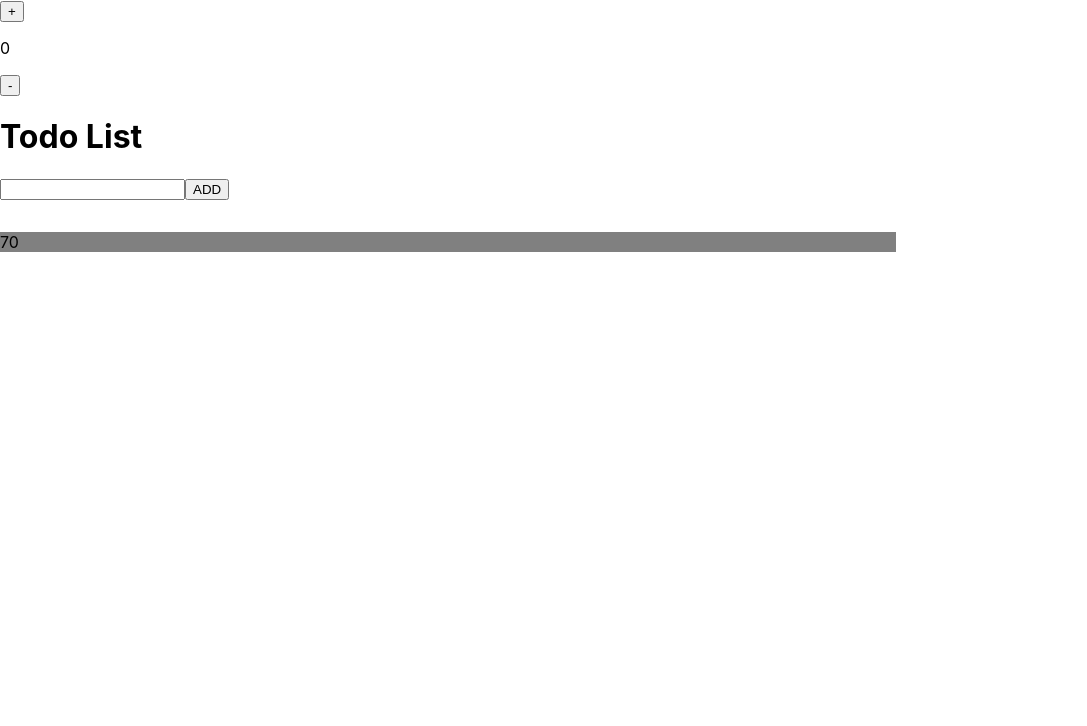
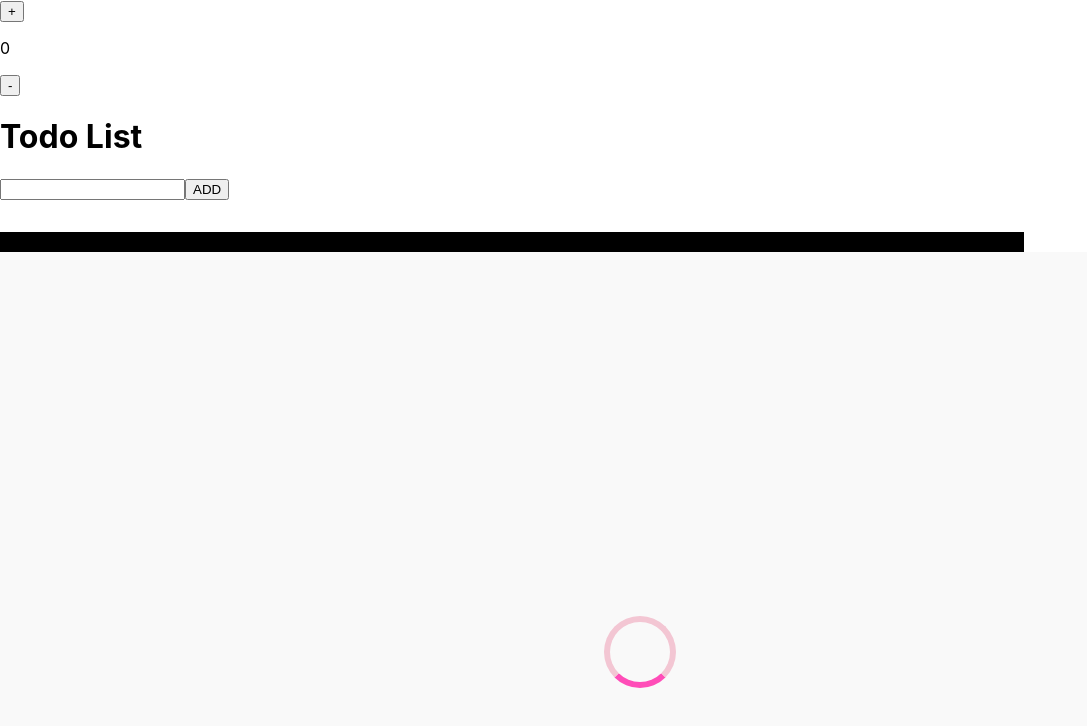
Before and after one commit to jui1234/Daily_JS_and_React, a React (Create React App) app: page / in a window 1280 px wide. Shown: the top 726 px of the page, without its empty margins (0-1087 px from the left). Built offline with nearby package versions, Linux system fonts and the light colour scheme.

Commit message:
feat:added loader and change the name of progressbar component

```diff
--- a/src/App.js
+++ b/src/App.js
@@ -26,7 +26,9 @@ import Testfun from './components/uselayouteffectexample';
 import CountFunt from './components/coutfunction';
 import TodoList from './components/todolistapp';
 import TodoListHTMLCSSApp from './components/todohtmlapp';
-import LodderComponent from './components/lodderComponent';
+import LodderComponent from './components/ProgressBar';
+import LoaderComponent from './components/loaderComponent';
+import ProgressBar from './components/ProgressBar';
 
 
 const ReactFiber=React.lazy(()=>import('./components/reactfiber'))
@@ -116,7 +118,8 @@ function App() {
  <CountFunt/>
  {/* <TodoList/> */}
  <TodoListHTMLCSSApp/>
- <LodderComponent/>
+ <ProgressBar/>
+ <LoaderComponent/>
  {/* <Testfun message={["Message 1","Message 2","Message 3","Message 4","Message 5","Message 6","Message 7","Message 8","Message 9","Message 10"]}/> */}
  {/* <VirtualizationComponent/> */}
  </>
--- a/src/components/lodderComponent.jsx
+++ b/src/components/ProgressBar.jsx
@@ -1,7 +1,7 @@
 import { clear } from "@testing-library/user-event/dist/clear";
 import { useEffect, useRef, useState } from "react";
 
-export default function LodderComponent(){
+export default function ProgressBar(){
     const [increseLodder,setIncreselodder]=useState(0);
     const timerRef=useRef(null);
 
--- /dev/null
+++ b/src/components/loaderComponent.jsx
@@ -0,0 +1,47 @@
+import { useEffect, useRef, useState } from "react";
+
+export default function LoaderComponent() {
+  const [loaderCount, setLoaderCount] = useState(0);
+  const timeRef=useRef(null);
+
+  useEffect(()=>{
+    timeRef.current=setInterval(()=>{
+       setLoaderCount((prev)=>(prev+10)%360);
+    },30)
+
+    return()=>{clearInterval(timeRef.current)}
+  },[])
+
+  return (
+    <div
+      style={{
+        display: "flex",
+        justifyContent: "center",
+        alignItems: "center",
+        height: "100vh",
+        backgroundColor: "#f9f9f9",
+      }}
+    >
+      <div
+        style={{
+          width: "60px",
+          height: "60px",
+          border: "6px solid #f3c6d3", // light pink base
+          borderTop: "6px solid #ff4db8", // highlight color for visible rotation
+          borderRadius: "50%",
+          transform: `rotate(${loaderCount}deg)`,
+          transaction: 'transform 0.1s linear',
+        }}
+      ></div>
+
+      <style>
+        {`
+          @keyframes spin {
+            0% { transform: rotate(0deg); }
+            100% { transform: rotate(360deg); }
+          }
+        `}
+      </style>
+    </div>
+  );
+}
```
